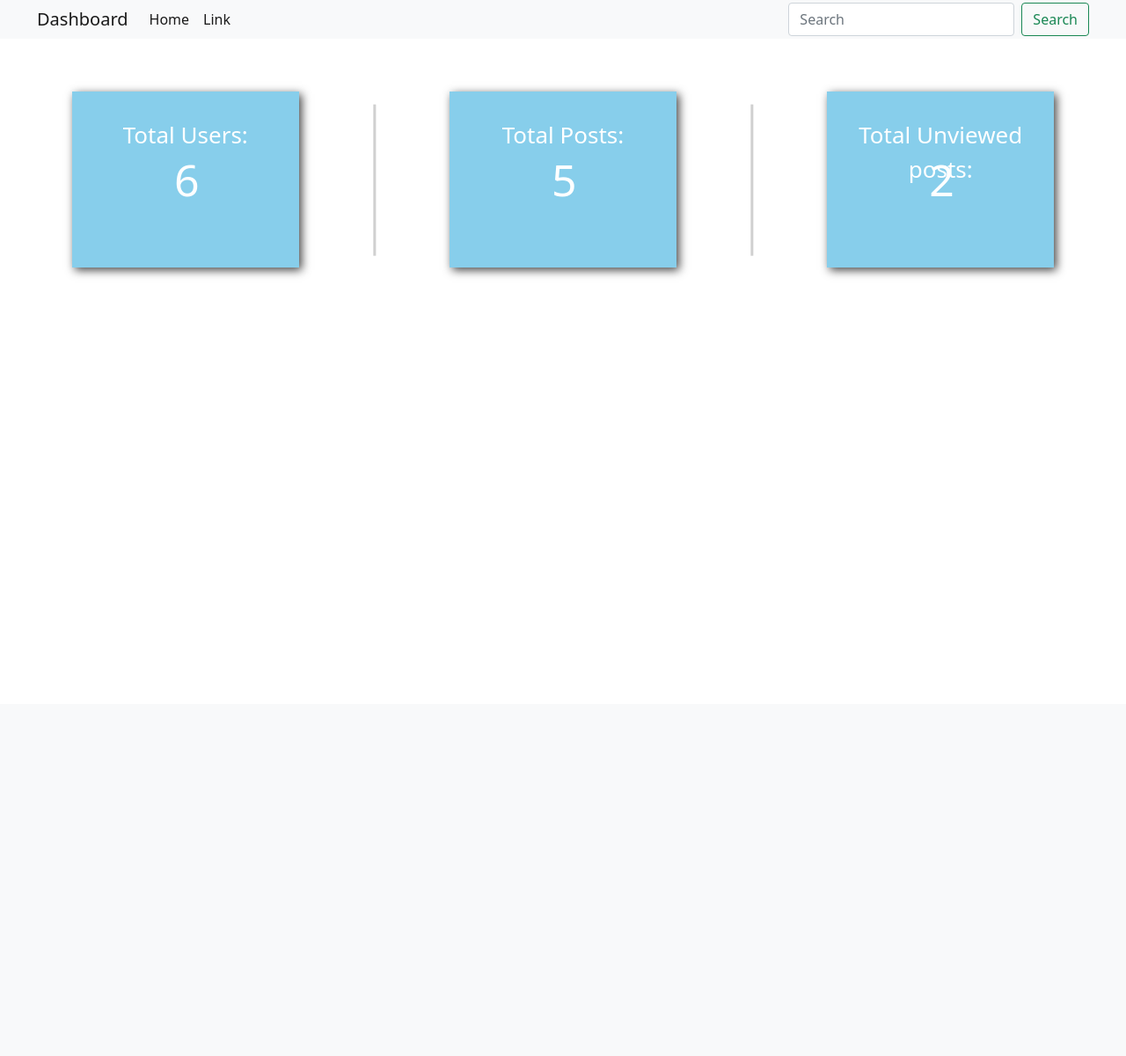
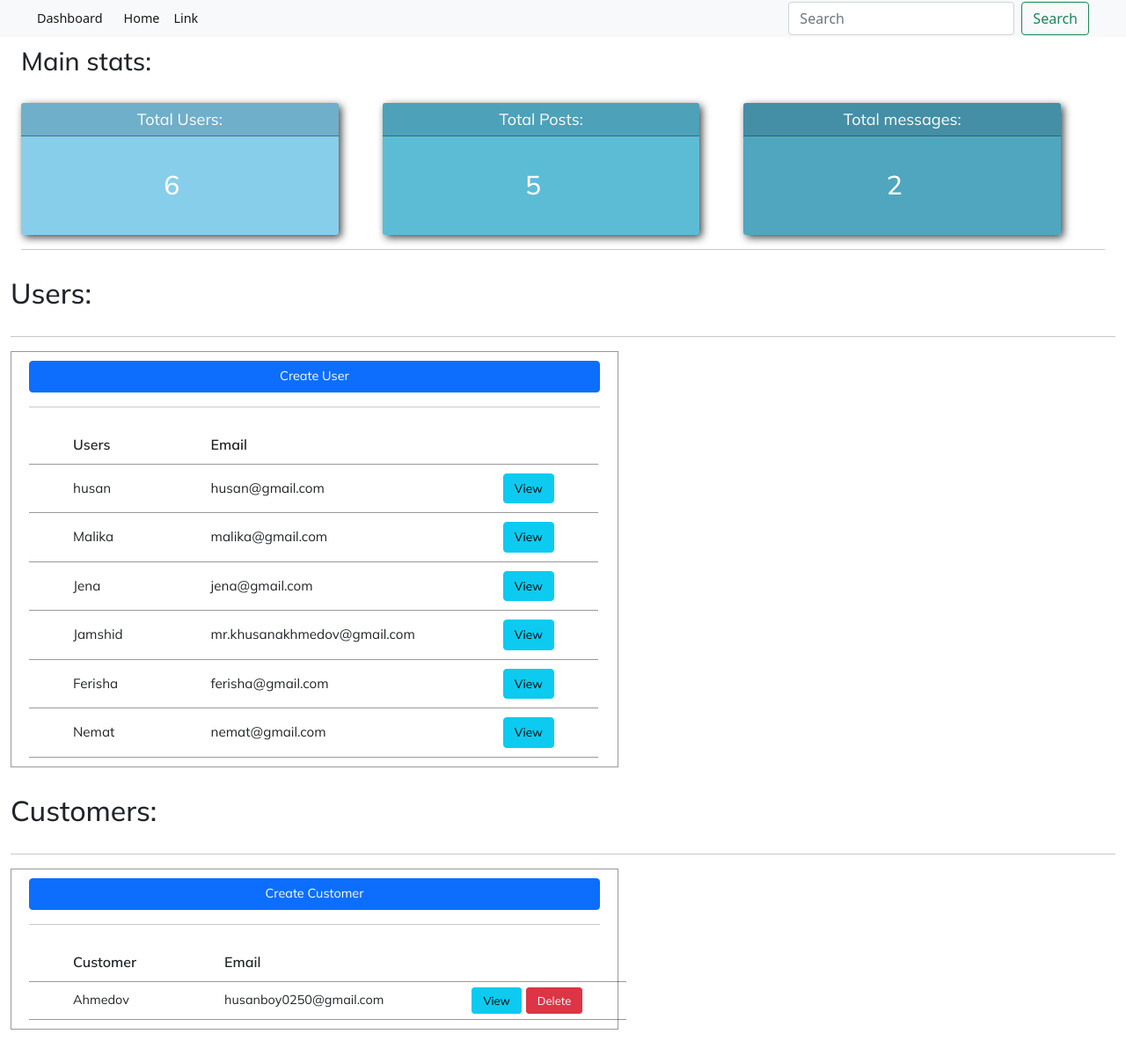
Before and after one commit to hwandev12/portfolio-code-out, a Django app: page /dashboard/ in a window 1280 px wide. Shown: the whole page at 88% size. Before the commit the page ends 314 px from the top, so only its background shows below. Run offline with Django 4.2, Linux system fonts and the light colour scheme; data comes from the database, SQL or seed files in the repository; both versions use the stored data as it was after the commit; some libraries are stand-ins or nearby versions.

Commit message:
users and customers section dashboard

```diff
--- a/apps/dashboard/views.py
+++ b/apps/dashboard/views.py
@@ -9,4 +9,11 @@ def dashboard(request):
 	users = Users.objects.count()
 	posts = Post.objects.count()
 	contact = Contact.objects.count()
-	return render(request, 'dashboard/pages/dashboard.html', {"users": users, "posts": posts, "contact": contact})
+	all_users = Users.objects.all()
+	context = {
+		"users": users,
+	 	"posts": posts,
+	  	"contact": contact,
+	  	"all_users": all_users
+	}
+	return render(request, 'dashboard/pages/dashboard.html', context)
--- a/apps/portfolio/models.py
+++ b/apps/portfolio/models.py
@@ -3,7 +3,8 @@ from django.contrib.auth.models import AbstractUser
 
 
 class User(AbstractUser):
-    pass
+    is_organiser = models.BooleanField(default=False)
+    is_agent = models.BooleanField(default=False)
 
 
 # Basic home headers
--- a/static/css/dashboard.css
+++ b/static/css/dashboard.css
@@ -1,24 +1,40 @@
+@import url('https://fonts.googleapis.com/css2?family=Mulish:wght@200;300;400;500;600&display=swap');
 * {
 	margin: 0;
 	padding: 0;
 	box-sizing: border-box !important;
 }
 
+.container {
+	max-width: 1400px !important;
+	margin-left: auto !important;
+	margin-right: auto !important;
+}
+
+.heading h1 {
+	font-size: 29px;
+	font-family: "Mulish", sans-serif;
+	margin-top: 10px;
+}
+
 .main-stats{
+	font-family: 'Mulish', sans-serif;
 	display: flex;
 	justify-content: space-between;
 	align-items: center;
-	margin-top: 60px;
+	margin-top: 30px;
 }
 
 .stats {
 	position: relative;
-	width: 300px;
-	height: 200px;
+	width: 600px;
+	height: 150px;
 	background-color: skyblue;
 	box-shadow: 3px 3px 10px #444;
 	cursor: pointer;
 	transition: 500ms all ease;
+	border-radius: 3px;
+	margin-right: 50px;
 }
 
 .stats:hover {
@@ -27,23 +43,141 @@
 }
 
 .main-stats hr {
-	width: 200px;
-	height: 3px;
-	background-color: #444;
-	transform: rotate(90deg);
+	width: 100%;
+	height: 4px;
+	background-color: black;
+	margin-top: 10px;
 }
 
 .stats h1 {
 	left: 45%;
-	top: 35%;
+	top: 50%;
 	color: white;
-	font-size: 50px;
+	font-size: 30px;
 	position: absolute;
 }
 
 .stats p {
 	text-align: center;
-	font-size: 26px;
+	font-size: 18px;
 	color: #fff;
-	transform: translateY(30px);
+	background-color: rgba(23, 56, 65, 0.2);
+	padding: 5px 2px;
+	border-top-left-radius: 3px;
+	border-top-right-radius: 3px;
+	border-bottom: 1px solid rgba(23, 56, 65, 0.5);
 }
+
+.stats:nth-child(2) {
+	background-color: rgba(92, 188, 214) !important;
+} .stats:nth-child(3) {
+	background-color: rgba(7, 129, 163, 0.7) !important;
+}
+
+/*Users sections*/
+.users {
+	font-family: 'Mulish', sans-serif;
+	margin-top: 30px !important;
+	margin-bottom: 30px !important;
+}
+.users td, a {
+	font-size: 95% !important;
+}
+.users_section {
+	width: 55%;
+	height: auto;
+	border: 1px solid #999;
+	padding: 10px 20px;
+}
+
+.users h2 {
+	margin-bottom: 30px !important;
+}
+
+.users_section a {
+	display: inline-block;
+	text-align: center;
+	width: 100%;
+}
+
+.users table {
+	margin-top: 20px;
+}
+
+.users table th, td {
+	/*padding-right: 150px !important;*/
+	/*margin-right: 60px !important;*/
+	/*border: 2px solid red;*/
+	border-bottom: 1px solid rgba(1, 1, 1, 0.4);
+	padding: 10px 50px;
+}
+
+/*Customers section*/
+.customers {
+	font-family: 'Mulish', sans-serif;
+	margin-top: 30px !important;
+	margin-bottom: 30px !important;
+}
+.customers td, a{
+	font-size: 90% !important;
+}
+.customers_section {
+	width: 55%;
+	height: auto;
+	border: 1px solid #999;
+	padding: 10px 20px;
+}
+
+.customers h2 {
+	margin-bottom: 30px !important;
+}
+
+.customers_section a {
+	display: inline-block;
+	text-align: center;
+	width: 100%;
+}
+
+.customers table {
+	margin-top: 20px;
+}
+
+.customers table th, td {
+	/*padding-right: 150px !important;*/
+	/*margin-right: 60px !important;*/
+	/*border: 2px solid red;*/
+	border-bottom: 1px solid rgba(1, 1, 1, 0.4);
+	padding: 10px 50px;
+}
+
+
+
+
+
+
+
+
+
+
+
+
+
+
+
+
+
+
+
+
+@media(max-width: 900px) {
+	.main-stats {
+		flex-direction: column;
+		justify-content: center !important;
+	}
+	.stats {
+		margin-top: 20px;
+		width: 400px;
+		margin-left: auto;
+		margin-right: auto;
+	}
+}
--- a/templates/dashboard/pages/dashboard.html
+++ b/templates/dashboard/pages/dashboard.html
@@ -2,20 +2,70 @@
 {% load static %}
 {% block content %}
 <link rel="stylesheet" href="{% static 'css/dashboard.css' %}">
+<div class="container">
+    <div class="heading">
+        <h1>Main stats:</h1>
+    </div>
     <div class="main-stats">
         <div class="stats">
             <p>Total Users:</p>
             <h1>{{ users }}</h1>
         </div>
-    <hr>
+        <!-- <hr> -->
         <div class="stats">
             <p>Total Posts:</p>
             <h1>{{ posts }}</h1>
         </div>
-    <hr>
+        <!-- <hr> -->
         <div class="stats">
-    	<p>Total Unviewed posts:</p>
+            <p>Total messages:</p>
             <h1>{{ contact }}</h1>
         </div>
     </div>
+    <hr>
+</div>
+<!-- All users section -->
+<section class="users">
+    <h2>Users:</h2>
+    <hr>
+    <div class="users_section">
+        <a class="btn btn-primary" href="#">Create User</a>
+        <table>
+            <tr class="bordered">
+                <th>Users</th>
+                <th>Email</th>
+                <th></th>
+                <hr>
+            </tr>
+            {% for all in all_users %}
+            <tr>
+                <td>{{ all.username }}</td>
+                <td>{{ all.email }}</td>
+                <td><a class="btn btn-info" href="#">View</a></td>
+            </tr>
+            {% endfor %}
+        </table>
+    </div>
+</section>
+<!-- Customers section -->
+<section class="customers">
+    <h2>Customers:</h2>
+    <hr>
+    <div class="customers_section">
+        <a class="btn btn-primary" href="#">Create Customer</a>
+        <table>
+            <tr class="bordered">
+                <th>Customer</th>
+                <th>Email</th>
+                <th></th>
+                <hr>
+            </tr>
+            <tr>
+                <td>Ahmedov</td>
+                <td>husanboy0250@gmail.com</td>
+                <td><a style="display: inline; margin-right: 5px;" class="btn btn-info" href="#">View</a><a style="display: inline;" class="btn btn-danger" href="#">Delete</a></td>
+            </tr>
+        </table>
+    </div>
+</section>
 {% endblock content %}
```
Also changed, not shown: templates/includes/navigation.html (+5 -2 lines), apps/authentication/migrations/0002_alter_profile_image.py (added), apps/portfolio/migrations/0005_user_is_agent_user_is_organiser.py (added), db.sqlite3. Lines whose indentation alone changed are shown as unchanged.
